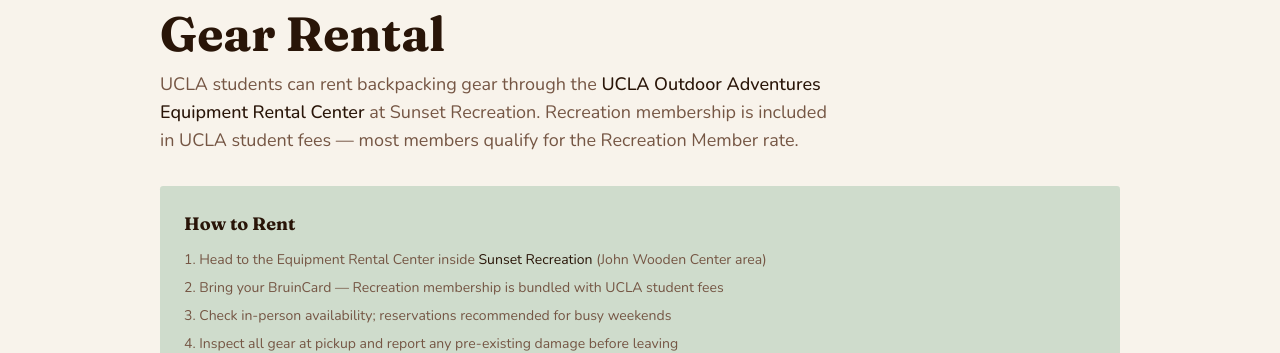
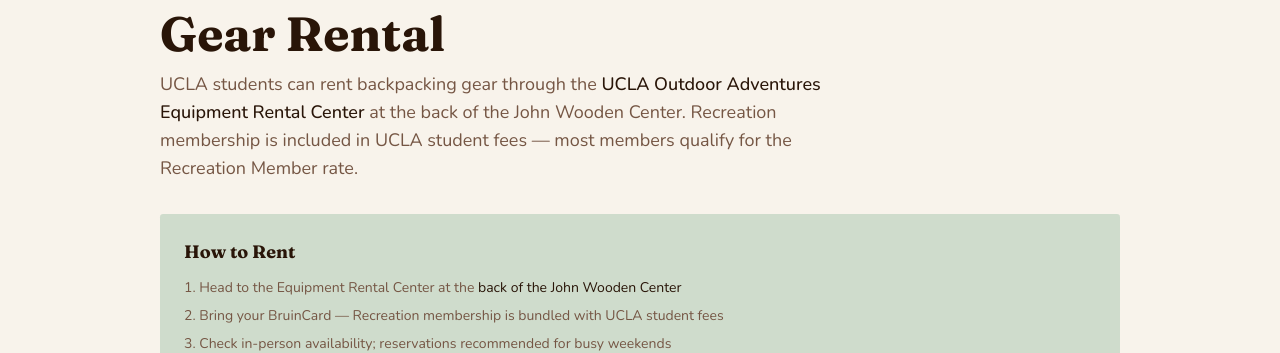
Before and after one commit to RyeBreadFernandez/tubc-website, a Next.js app: page /resources/gear-rental in a window 1280 px wide. Shown: the part 158-511 px from the top of the page. Built offline with nearby package versions, Linux system fonts and the light colour scheme; no server answers.

Commit message:
fix(gear-rental): update rental center location to back of John Wooden Center

```diff
--- a/app/resources/gear-rental/page.tsx
+++ b/app/resources/gear-rental/page.tsx
@@ -143,7 +143,7 @@
           <p className="text-muted-foreground text-lg max-w-2xl">
             UCLA students can rent backpacking gear through the{' '}
             <span className="text-foreground font-medium">UCLA Outdoor Adventures Equipment Rental Center</span>{' '}
-            at Sunset Recreation. Recreation membership is included in UCLA student fees — most members qualify for the Recreation Member rate.
+            at the back of the John Wooden Center. Recreation membership is included in UCLA student fees — most members qualify for the Recreation Member rate.
           </p>
         </div>
       </section>
@@ -153,7 +153,7 @@
           <div className="bg-muted rounded-md p-6 mb-8">
             <h2 className="font-display text-lg font-bold text-foreground mb-3">How to Rent</h2>
             <ol className="space-y-2 text-muted-foreground text-sm list-decimal list-inside">
-              <li>Head to the Equipment Rental Center inside <span className="text-foreground">Sunset Recreation</span> (John Wooden Center area)</li>
+              <li>Head to the Equipment Rental Center at the <span className="text-foreground">back of the John Wooden Center</span></li>
               <li>Bring your BruinCard — Recreation membership is bundled with UCLA student fees</li>
               <li>Check in-person availability; reservations recommended for busy weekends</li>
               <li>Inspect all gear at pickup and report any pre-existing damage before leaving</li>
```
